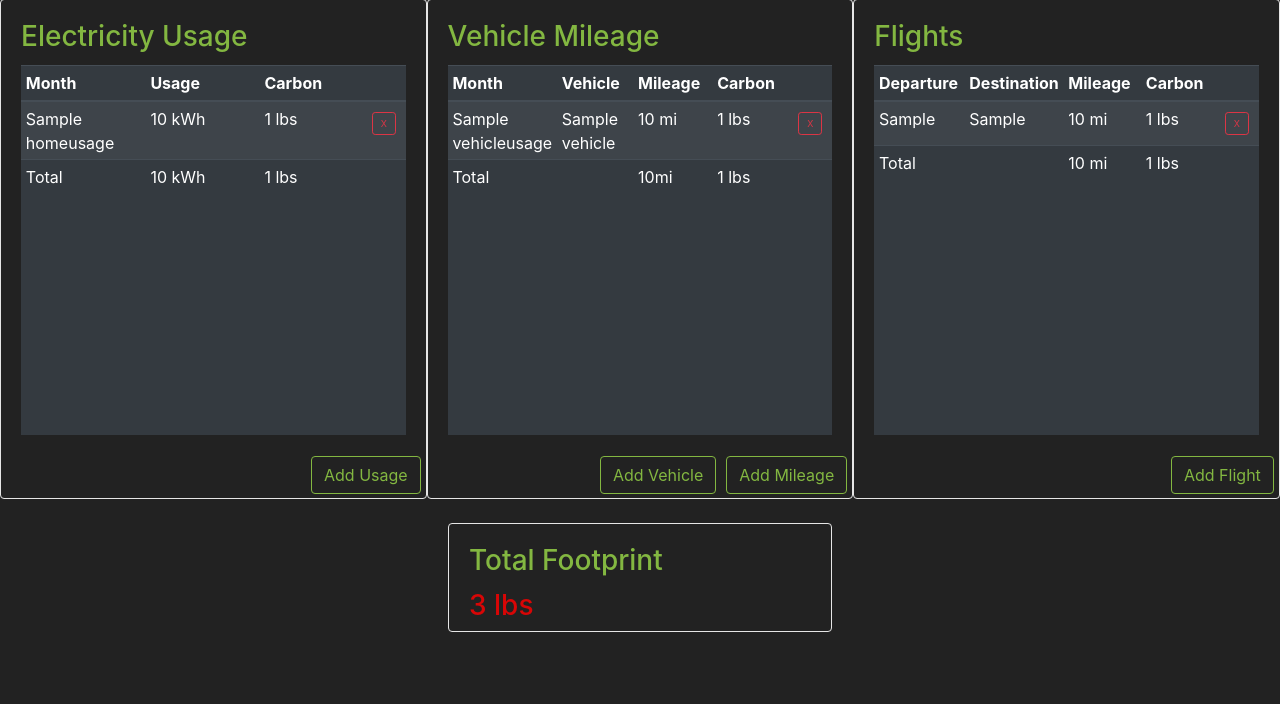
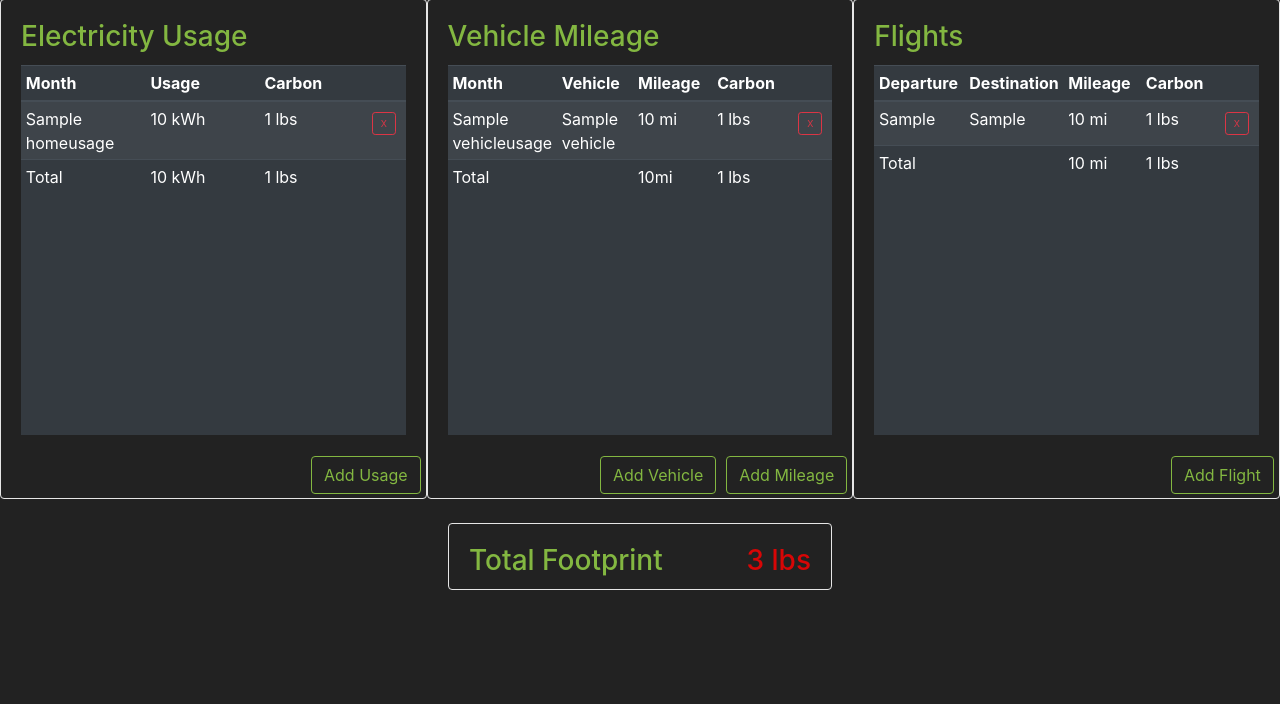
Before and after one commit to zataara/CarbonSight, a Flask app: page /home in a window 1280 px wide. Shown: the part 98-802 px from the top of the page. After the commit the page ends 688 px from the top, so only its background shows below. Run offline with Flask 2, Linux system fonts and the light colour scheme; the visitor is signed in with stand-in values (Sample User, id 1); tables that the repository leaves empty hold one stand-in row (values such as "Sample post"); some libraries are stand-ins or nearby versions.

```diff
--- a/static/app.css
+++ b/static/app.css
@@ -94,6 +94,7 @@ body {
     margin: 0 auto;
     padding: 0px 10px;
 }
+
 table {
     display: block;
     height: 370px;
@@ -122,7 +123,7 @@ table {
 
 td {
    padding: .25rem;
-   width: 25%
+   width: 25%;
 }
 
 .card {
@@ -178,6 +179,13 @@ td {
     width: 33.33%
 }
 
+.total-footprint {
+    display: inline-block;
+}
+
+#totalFootprinth3 {
+    float: right;
+}
 
 
 /* Home Page Items */
```
